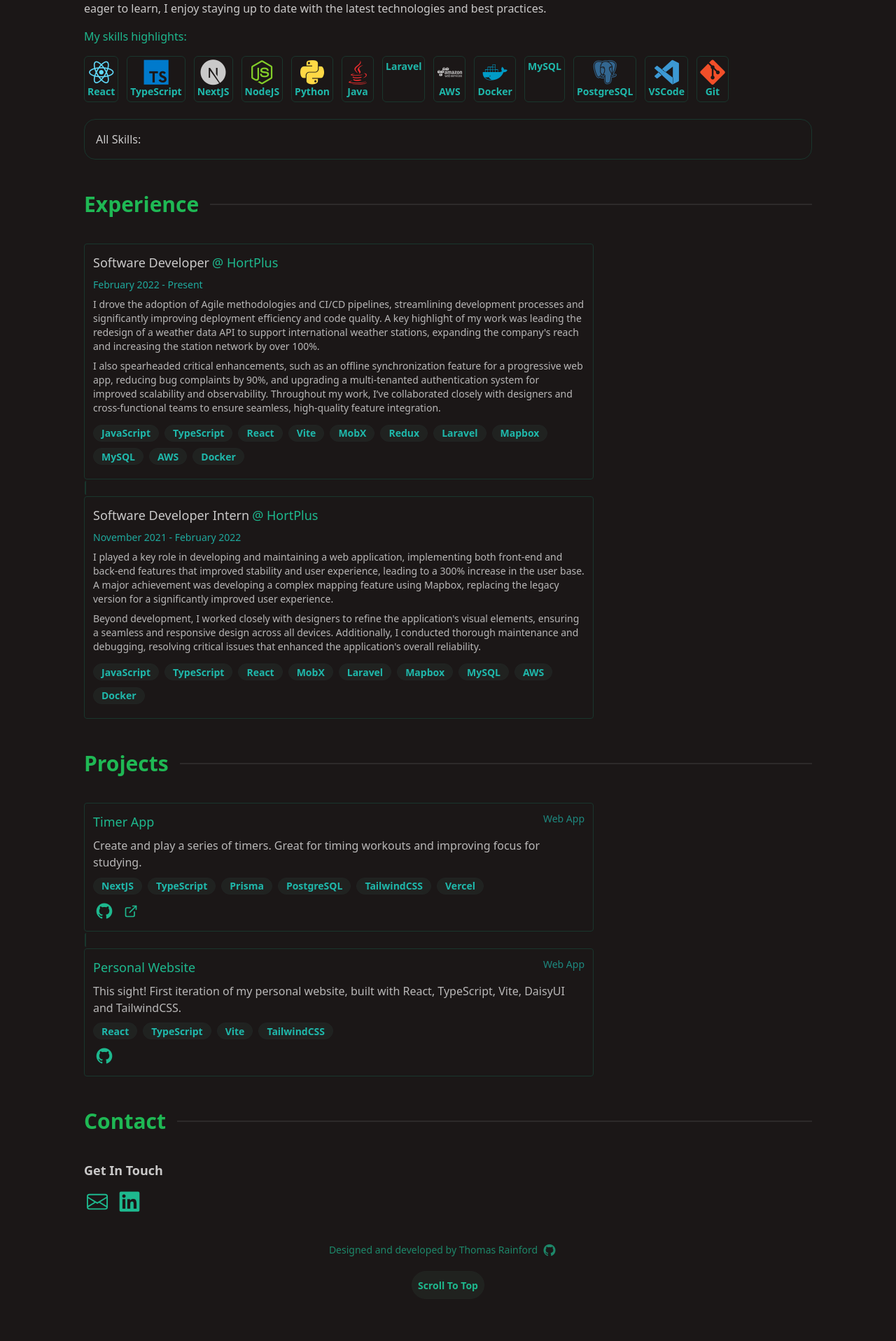
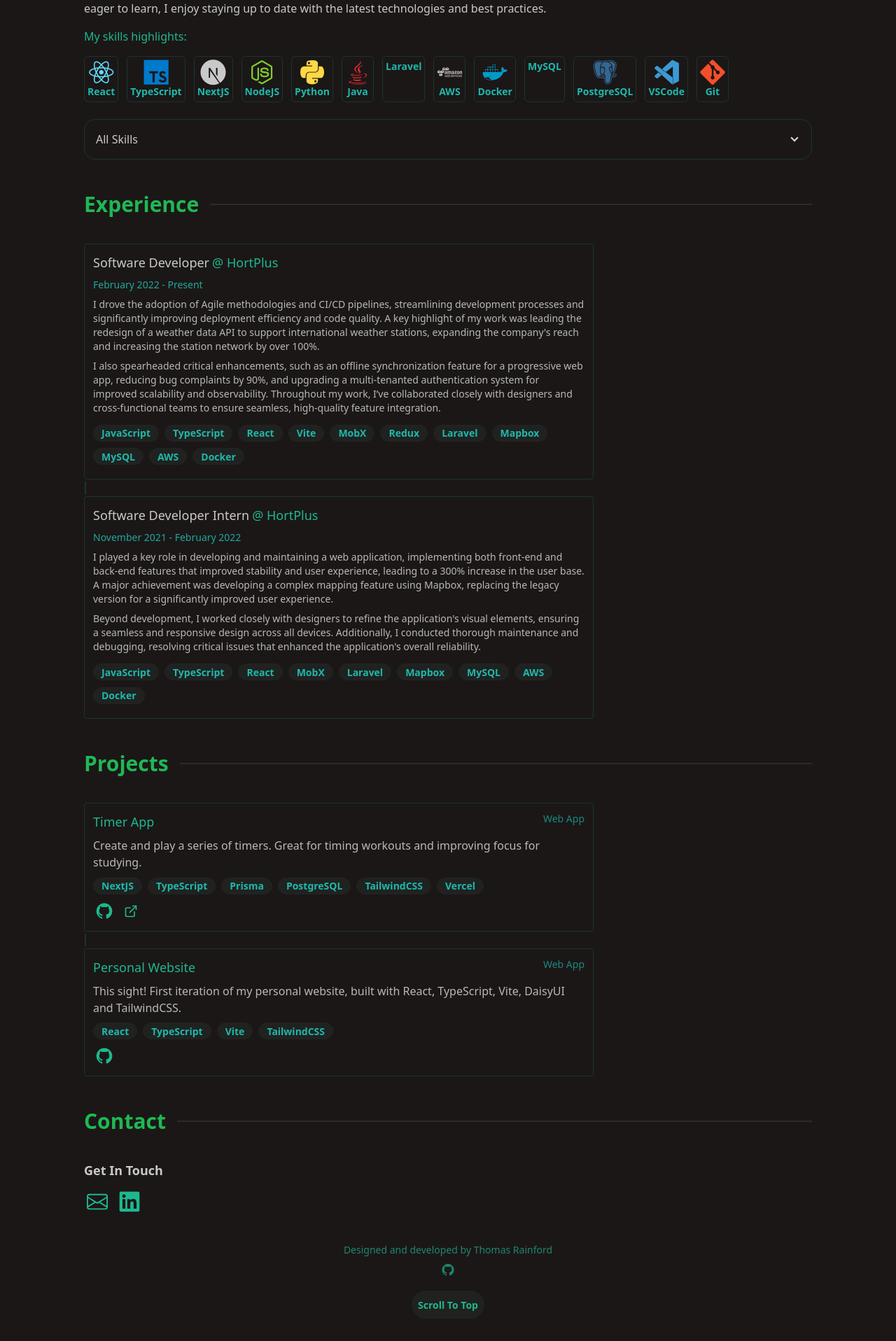
Before and after one commit to ThomasRainford/personal-site-v1, a React (Vite) app: page / in a window 1280 px wide. Shown: the part 1109-3025 px from the top of the page at 70% size. Before the commit the page ends 2997 px from the top, so only its background shows below. Built offline with nearby package versions, Linux system fonts and the light colour scheme.

Commit message:
Style fixes and improvements
- Upgrade daisyui.

```diff
--- a/package.json
+++ b/package.json
@@ -20,7 +20,7 @@
     "@types/react": "^19.0.10",
     "@types/react-dom": "^19.0.4",
     "@vitejs/plugin-react": "^4.3.4",
-    "daisyui": "^5.0.27",
+    "daisyui": "^5.0.35",
     "eslint": "^9.21.0",
     "eslint-plugin-react-hooks": "^5.1.0",
     "eslint-plugin-react-refresh": "^0.4.19",
--- a/src/App.tsx
+++ b/src/App.tsx
@@ -32,11 +32,11 @@ const App = () => {
               );
             })}
           </div>
-          <div className="flex flex-row justify-center mb-4 mt-4">
-            <div className="text-secondary opacity-70 text-sm  mr-2">
+          <div className="flex flex-col justify-center mb-4 mt-4">
+            <div className="text-secondary text-center opacity-70 text-sm mb-2">
               Designed and developed by Thomas Rainford
             </div>
-            <div className="mr-4">
+            <div className="flex flex-col justify-center items-center">
               <a href={"https://github.com/ThomasRainford"} target="_blank">
                 <i className="devicon-github-original text-lg text-secondary opacity-70"></i>
               </a>
--- a/src/components/layout/layout.tsx
+++ b/src/components/layout/layout.tsx
@@ -18,7 +18,7 @@ const Layout = ({ children }: Props) => {
           aria-label="close sidebar"
           className="drawer-overlay"
         />
-        <ul className="menu bg-base-200 min-h-full h-[100%] w-80 p-5">
+        <ul className="menu bg-base-200 min-h-full h-[100%] w-60  p-5">
           <div className="mt-12 h-[100%]">
             {/* Sidebar content here */}
             <div className="flex flex-col justify-between h-[100%]">
--- a/src/components/navbar/navbar.tsx
+++ b/src/components/navbar/navbar.tsx
@@ -46,7 +46,7 @@ const Navbar = () => {
       </div>
       <div className="flex flex-row items-center sm:hidden mr-3">
         <div>
-          <div className="mr-3">
+          <div className="mr-1">
             <ThemeController />
           </div>
         </div>
--- a/src/components/section/about/about.tsx
+++ b/src/components/section/about/about.tsx
@@ -45,9 +45,9 @@ const About = () => {
       </div>
       <div className="mb-4">
         <div className="mb-4">
-          <div className="collapse border border-neutral">
+          <div className="collapse collapse-arrow border border-neutral">
             <input type="checkbox" className="peer" />
-            <div className="collapse-title">All Skills:</div>
+            <div className="collapse-title">All Skills</div>
             <div className="collapse-content">
               {Object.entries(allSkills).map(([key, value]) => {
                 return (
--- a/src/components/section/experience/experience.tsx
+++ b/src/components/section/experience/experience.tsx
@@ -13,7 +13,7 @@ const Experience = () => {
         return (
           <Fragment key={job.company + job.title}>
             <div className="w-[100%] sm:w-[80%] md:w-[80%] lg:w-[70%] border border-neutral p-3 rounded">
-              <div className="flex flex-row text-lg mb-2">
+              <div className="flex flex-row flex-wrap text-lg mb-2">
                 <div className="mr-1">{job.title}</div>
                 <div>
                   <a
```
Also changed, not shown: 1 other file (tests, documents, lock files or other folders).
